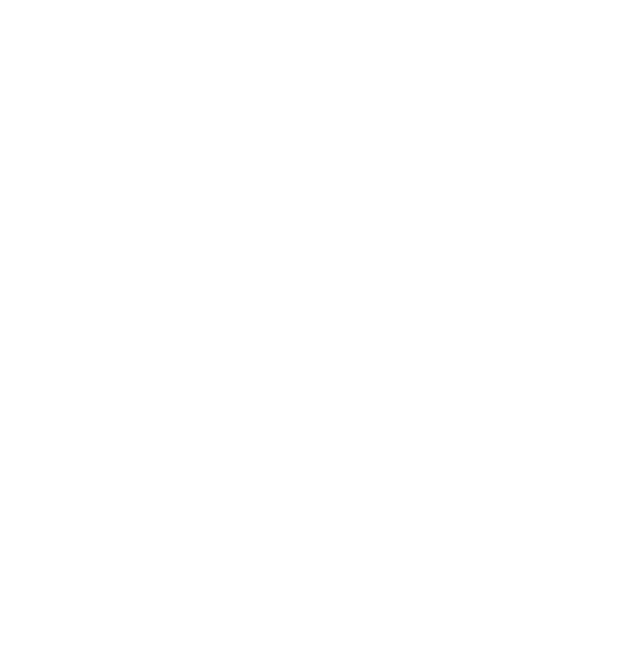
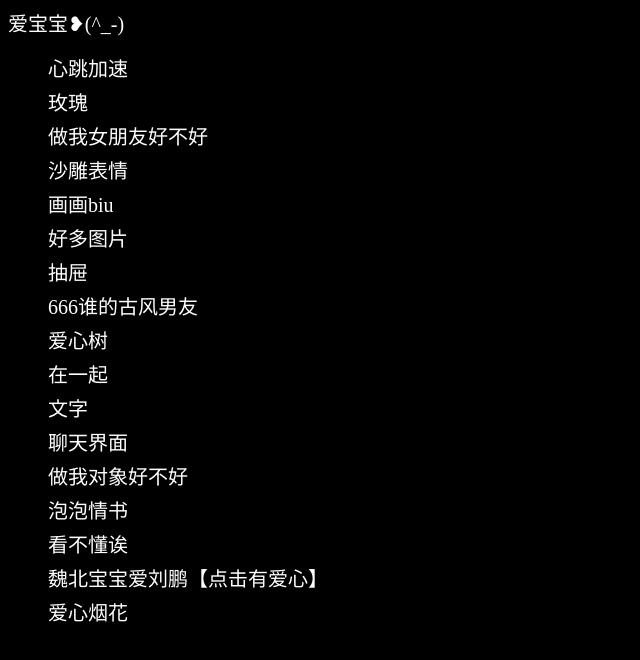
Before and after one commit to WBloveLP/WBloveLP.github.io, a plain HTML site: page index.html in a window 1280 px wide. Shown: the whole page, without its empty margins (0-640 px from the left). Drawn offline with Linux system fonts and the light colour scheme.

Commit message:
Update index.html

```diff
--- a/index.html
+++ b/index.html
@@ -22,11 +22,10 @@
 
         body {
             background-size: cover;
+            background-color: black;
         }
     </style>
 </head>
-
-<body background-color="black">
 
 <font color="white">
     爱宝宝❥(^_-)
```
